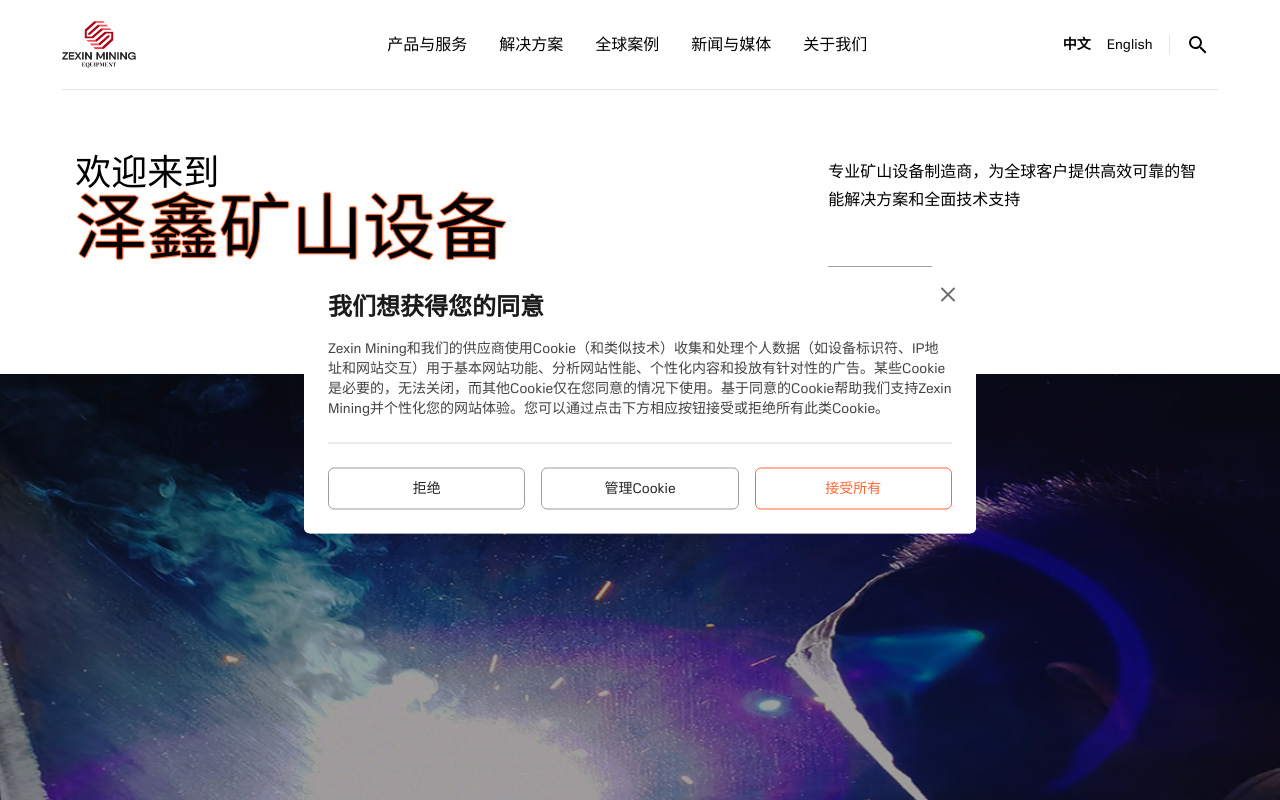
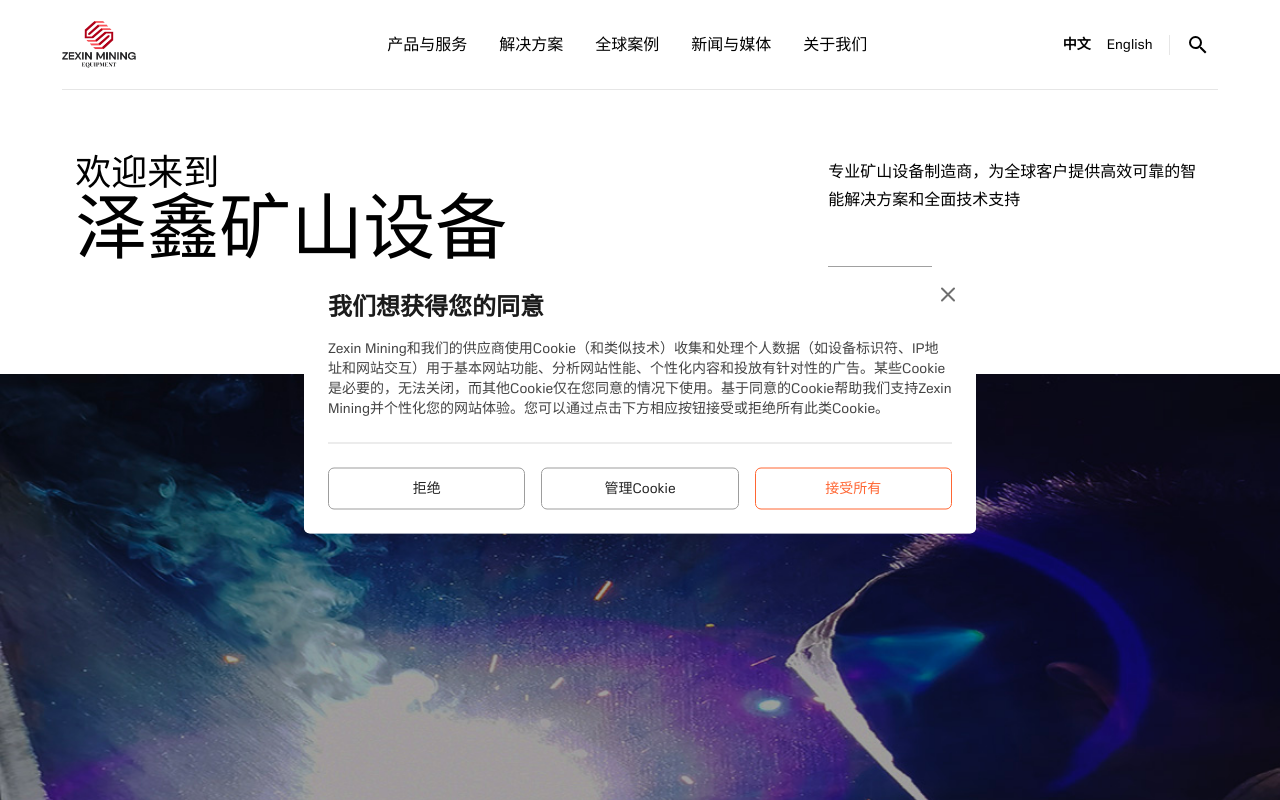
Before and after one commit to jayjeeej/zexinmining, a Next.js app: page /zh in a window 1280 px wide. Shown: the top 800 px of the page. Built offline with nearby package versions, Linux system fonts and the light colour scheme.

Commit message:
[Cursor] 修改中英文首页标题样式，将标题更改为黑色文本

```diff
--- a/app/en/ClientHomePage.tsx
+++ b/app/en/ClientHomePage.tsx
@@ -115,7 +115,6 @@ export default function ClientHomePage({ locale }: { locale: string }) {
                   <span className="text-2xl sm:text-3xl lg:text-4xl block text-black">Welcome to</span>
                   <span className="text-[42px] sm:text-[56px] lg:text-[72px] block" style={{
                     color: 'black',
-                    textShadow: '0 0 2px #ff6633, 0 0 2px #ff6633, 0 0 2px #ff6633, 1px 0 0 #ff6633, 0 1px 0 #ff6633, -1px 0 0 #ff6633, 0 -1px 0 #ff6633'
                   }}>Zexin Mining Equipment</span>
                 </h1>
               </div>
--- a/app/zh/ClientHomePage.tsx
+++ b/app/zh/ClientHomePage.tsx
@@ -115,7 +115,6 @@ export default function ClientHomePage({ locale }: { locale: string }) {
                   <span className="text-2xl sm:text-3xl lg:text-4xl block text-black">欢迎来到</span>
                   <span className="text-[42px] sm:text-[56px] lg:text-[72px] block" style={{
                     color: 'black',
-                    textShadow: '0 0 2px #ff6633, 0 0 2px #ff6633, 0 0 2px #ff6633, 1px 0 0 #ff6633, 0 1px 0 #ff6633, -1px 0 0 #ff6633, 0 -1px 0 #ff6633'
                   }}>泽鑫矿山设备</span>
                 </h1>
               </div>
```
